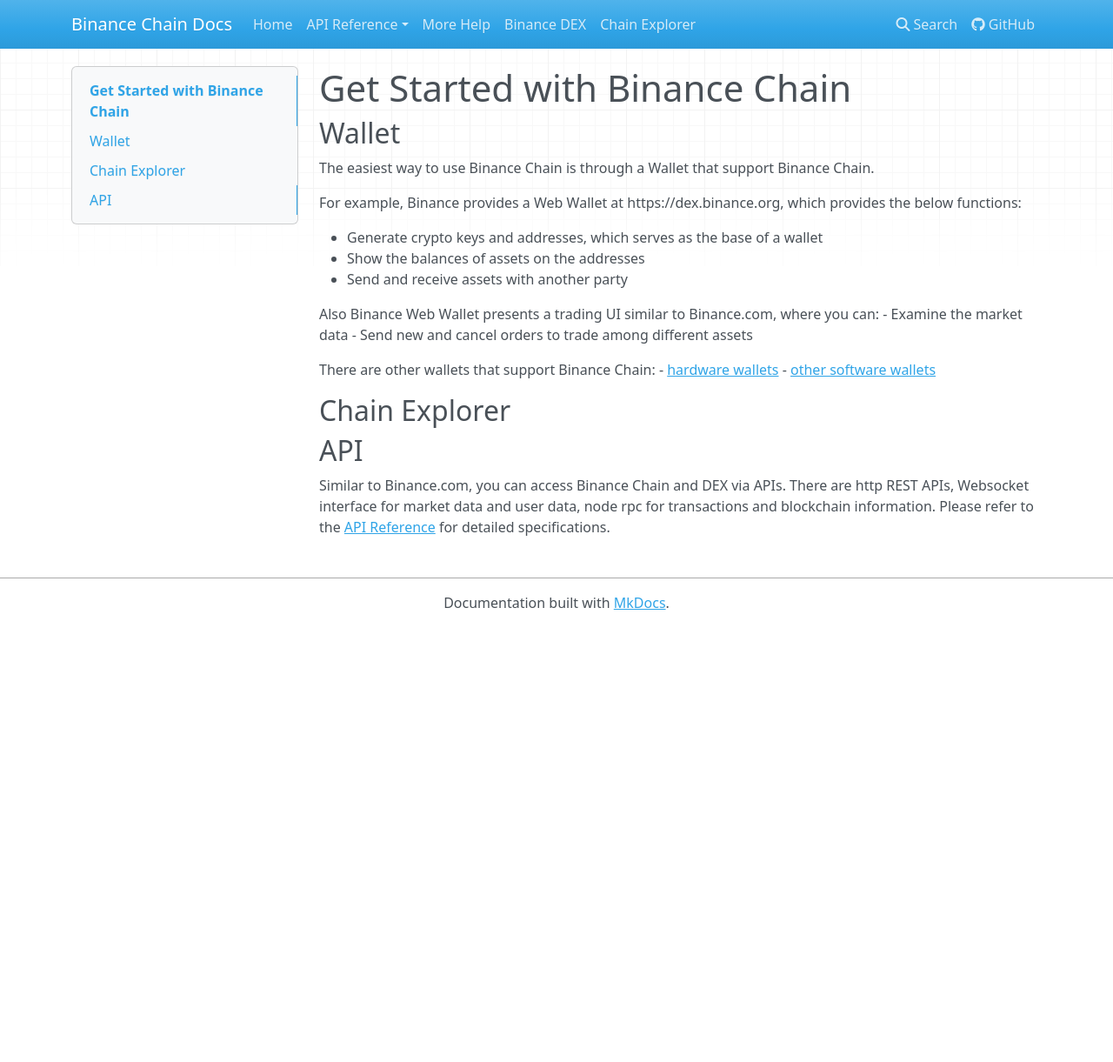
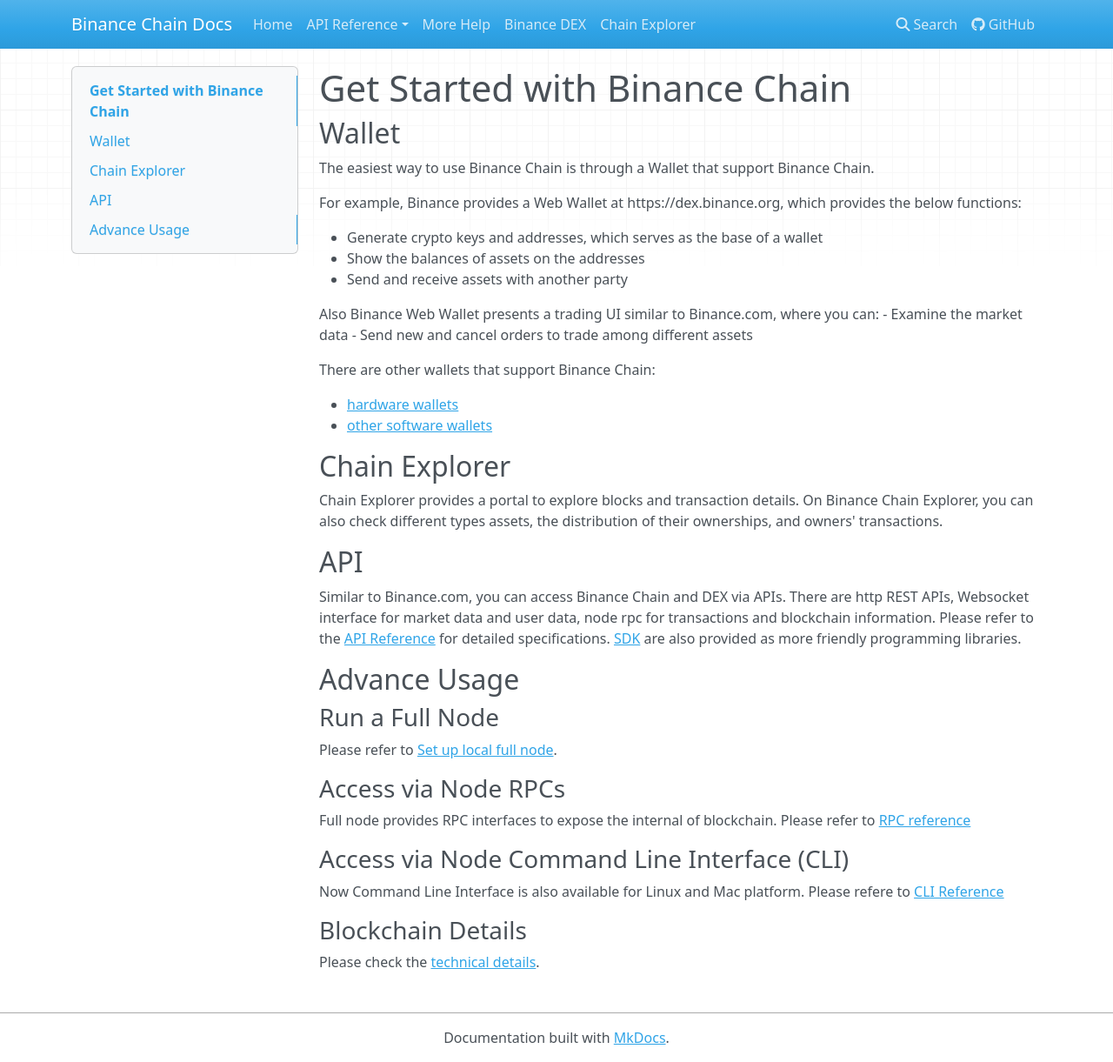
Before and after one commit to yash-sharma1/docs-site, an MkDocs documentation site: the page built from docs/get-started.md, in a window 1280 px wide and 1221 px high. Shown: the whole window at 87% size. Built offline with MkDocs 1.6.1, drawn with Linux system fonts in a browser that asks for light colours; nearby versions of some CDN libraries.

```diff
--- a/docs/get-started.md
+++ b/docs/get-started.md
@@ -14,11 +14,28 @@
 - Send new and cancel orders to trade among different assets
 
 There are other wallets that support Binance Chain:
+
 - [hardware wallets](hardware-wallets.md)
 - [other software wallets](software-wallets.md)
 
 ## Chain Explorer
+Chain Explorer provides a portal to explore blocks and transaction details. On Binance Chain Explorer, you can also check different types assets, the distribution of their ownerships, and owners' transactions.
+
+## API
+Similar to Binance.com, you can access Binance Chain and DEX via APIs. There are http REST APIs, Websocket interface for market data and user data, node rpc for transactions and blockchain information. Please refer to the [API Reference](api-reference/dex-api.md) for detailed specifications. [SDK](api-reference/sdk.md) are also provided as more friendly programming libraries.
 
 
-## API
-Similar to Binance.com, you can access Binance Chain and DEX via APIs. There are http REST APIs, Websocket interface for market data and user data, node rpc for transactions and blockchain information. Please refer to the [API Reference](api-reference) for detailed specifications.
+## Advance Usage
+
+### Run a Full Node
+
+Please refer to [Set up local full node](fullnode.md).
+
+### Access via Node RPCs
+Full node provides RPC interfaces to expose the internal of blockchain. Please refer to [RPC reference](api-reference/node-rpc.md)
+
+### Access via Node Command Line Interface (CLI)
+Now Command Line Interface is also available for Linux and Mac platform. Please refere to [CLI Reference](api-reference/cli.md)
+
+### Blockchain Details
+Please check the [technical details](index.md#technology-details).
```
Also changed, not shown: docs/api-reference/cli.md (+11 -1 lines), docs/faq.md (+138 -0 lines), docs/index.md (+1 -0 lines).
